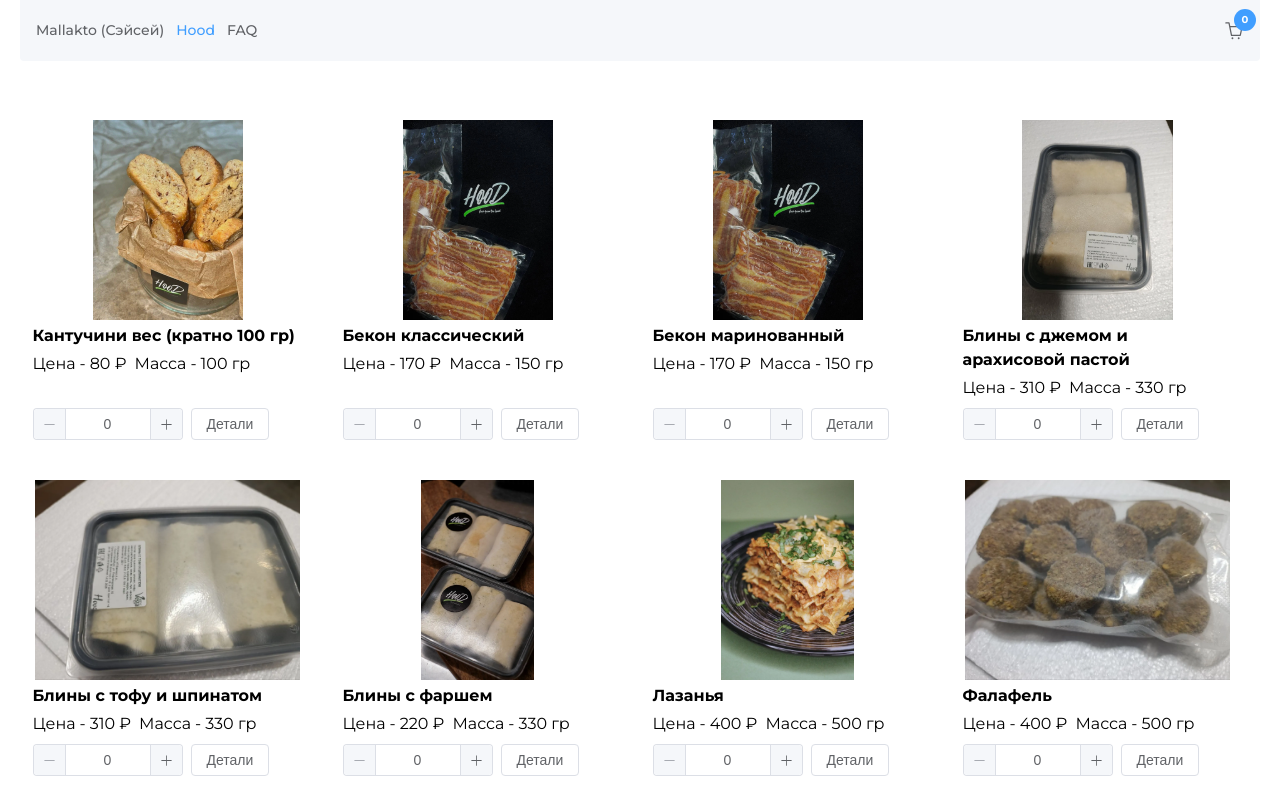
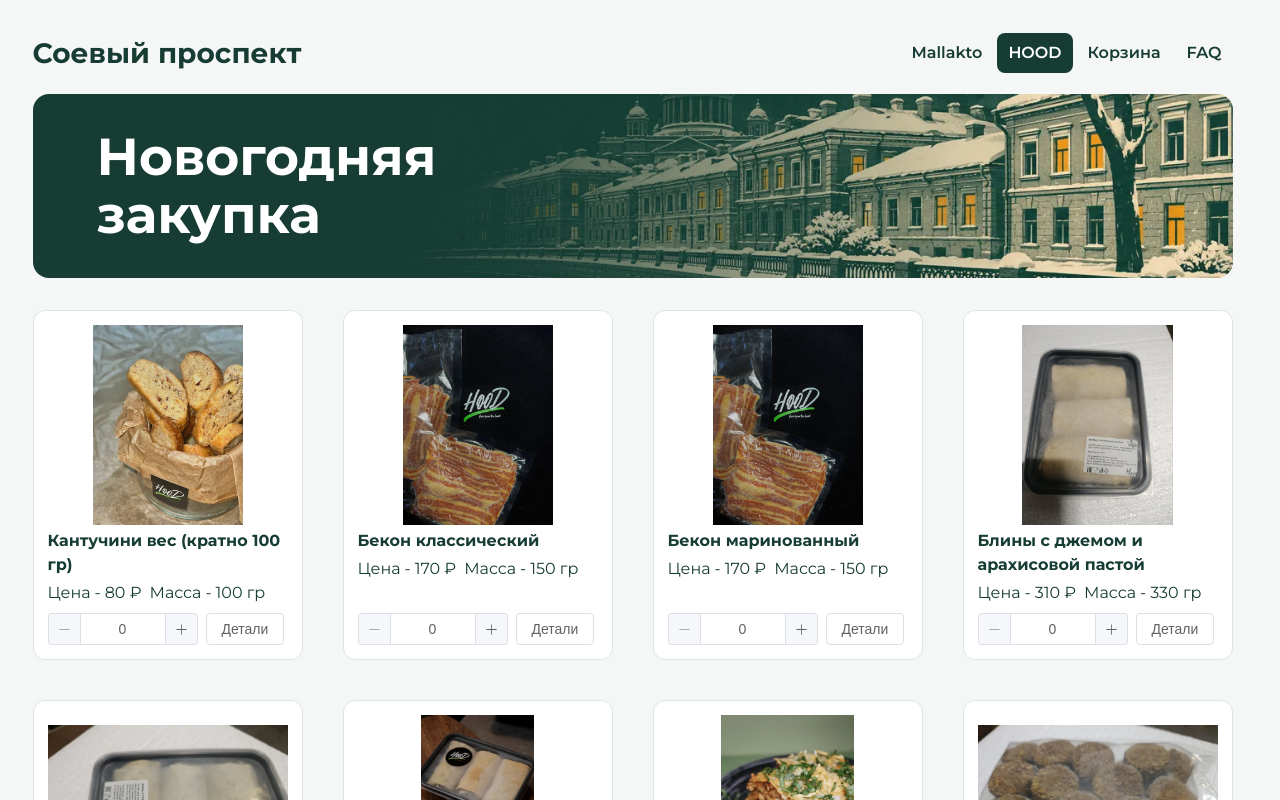
Before and after one commit to lefhl/fast-calc, a Vue app: page /#/hood in a window 1280 px wide. Shown: the top 800 px of the page. Built offline with nearby package versions, Linux system fonts and the light colour scheme.

Commit message:
Add winter theme for Soy Prospect

```diff
--- a/src/App.vue
+++ b/src/App.vue
@@ -1,6 +1,9 @@
 <template>
   <div class="container">
-    <AppHeader></AppHeader>
+    <AppHeader />
+    <section class="winter-banner" :style="bannerStyle" aria-labelledby="winter-title">
+      <h1 id="winter-title">Новогодняя закупка</h1>
+    </section>
 
     <router-view></router-view>
   </div>
@@ -8,12 +11,41 @@
 
 <script setup lang="ts">
 import AppHeader from './view/__shared/components/AppHeader.vue'
+
+const bannerStyle = {
+  backgroundImage: `linear-gradient(90deg, #173c34 12%, #173c34 27%, transparent 85%), url(${import.meta.env.BASE_URL}images/winter-canal.webp)`,
+}
 </script>
 
 <style lang="scss" scoped>
 .container {
   max-width: 1240px;
-  padding: 120px 20px;
+  padding: 32px 20px 72px;
   margin-inline: auto;
 }
+
+.winter-banner {
+  display: flex;
+  align-items: center;
+  min-height: 184px;
+  margin-bottom: 32px;
+  padding: 24px clamp(20px, 5vw, 64px);
+  border-radius: 16px;
+  background: #173c34 center right / cover no-repeat;
+  color: #fff;
+}
+
+.winter-banner h1 {
+  max-width: 9em;
+  font-size: clamp(28px, 4.6vw, 52px);
+  line-height: 1.12;
+}
+
+@media (max-width: 600px) {
+  .winter-banner {
+    min-height: 128px;
+    margin-bottom: 24px;
+    background-position: 55% center;
+  }
+}
 </style>
--- a/src/assets/styles/main.scss
+++ b/src/assets/styles/main.scss
@@ -30,7 +30,8 @@ body {
 body {
   min-height: 100vh;
   font-family: Montserrat, 'Times New Roman', Arial;
-  color: var(--Main-black);
+  color: #173c34;
+  background: #f4f7f5;
 }
 
 a {
--- a/src/components/Card.vue
+++ b/src/components/Card.vue
@@ -105,6 +105,10 @@ const isDialogOpen = ref(false)
 }
 
 .card {
+  padding: 14px;
+  border: 1px solid #dce7e0;
+  border-radius: 12px;
+  background: #fff;
   display: flex;
   flex-direction: column;
 }
--- a/src/view/__shared/components/AppHeader.vue
+++ b/src/view/__shared/components/AppHeader.vue
@@ -1,103 +1,66 @@
 <template>
   <header class="header">
-    <div class="container">
-      <div class="header__content">
-        <div class="df aic g-12">
-          <router-link
-            v-for="link in links"
-            :key="link.route"
-            custom
-            :to="{ name: link.route }"
-            v-slot="{ navigate, isActive }"
-          >
-            <el-link :href="null" :type="isActive ? 'primary' : 'Default'" @click="navigate">{{
-              link.title
-            }}</el-link>
+    <router-link class="brand" :to="{ name: 'Main' }">Соевый проспект</router-link>
+    <nav class="navigation" aria-label="Разделы закупки">
+      <router-link :to="{ name: 'Mallakto' }">Mallakto</router-link>
+      <router-link :to="{ name: 'Hood' }">HOOD</router-link>
+      <router-link :to="{ name: 'Main' }">
+        Корзина<span v-if="totalItemsCount"> · {{ totalItemsCount }}</span>
       </router-link>
-        </div>
-
-        <router-link custom :to="{ name: 'Main' }" v-slot="{ navigate, isActive }">
-          <el-link v-if="!isActive" class="header__basket" @click="navigate">
-            <el-icon :size="20"><ShoppingCart /></el-icon>
-            <span class="header__items-count">{{ moreoverHundredVal }}</span>
-          </el-link>
-        </router-link>
-      </div>
-    </div>
+      <router-link :to="{ name: 'Faq' }">FAQ</router-link>
+    </nav>
   </header>
 </template>
 
 <script lang="ts" setup>
 import { useGoodsStore } from '@/stores/useGoodsStore'
-import { ShoppingCart } from '@element-plus/icons-vue'
 import { storeToRefs } from 'pinia'
-import { computed } from 'vue'
 
 const { totalItemsCount } = storeToRefs(useGoodsStore())
-
-const moreoverHundredVal = computed(() => {
-  if (totalItemsCount.value > 99) return '99+'
-  return totalItemsCount.value
-})
-
-const links = [
-  {
-    route: 'Mallakto',
-    title: 'Mallakto (Сэйсей)',
-  },
-  {
-    route: 'Hood',
-    title: 'Hood',
-  },
-  {
-    route: 'Faq',
-    title: 'FAQ',
-  },
-]
 </script>
 
 <style lang="scss" scoped>
 .header {
-  position: fixed;
-  width: 100%;
-  left: 0;
-  right: 0;
-  top: 0;
-  z-index: 10;
-
-  &__content {
   display: flex;
+  flex-wrap: wrap;
   align-items: center;
   justify-content: space-between;
-    height: 100%;
-    padding: 20px 16px;
-    background-color: #f5f7fa;
-    border-radius: 0 0 4px 4px;
+  gap: 12px 24px;
+  margin-bottom: 20px;
 }
 
-  &__basket {
-    position: relative;
+.brand {
+  color: #173c34;
+  font-size: clamp(21px, 3vw, 28px);
+  font-weight: 700;
 }
 
-  &__items-count {
-    position: absolute;
-    right: -12px;
-    top: -12px;
-    width: 22px;
-    height: 22px;
-    border-radius: 50%;
-    font-size: 10px;
-    color: #fff;
-    background-color: #409eff;
+.navigation {
   display: flex;
-    align-items: center;
-    justify-content: center;
-    line-height: 0;
-    font-weight: bold;
+  flex-wrap: wrap;
+  gap: 4px;
 }
 
-  @include media('md') {
-    background-color: #f5f7fa;
+.navigation a {
+  padding: 8px 11px;
+  border-radius: 8px;
+  color: #173c34;
+  font-weight: 600;
+}
+
+.navigation a:hover {
+  background: #e1ebe5;
+}
+
+.navigation a.router-link-exact-active {
+  background: #173c34;
+  color: white;
+}
+
+@media (max-width: 600px) {
+  .navigation a {
+    padding-inline: 8px;
+    font-size: 14px;
   }
 }
 </style>
```
Also changed, not shown: public/images/winter-canal.webp (added). Lines whose indentation alone changed are shown as unchanged.
